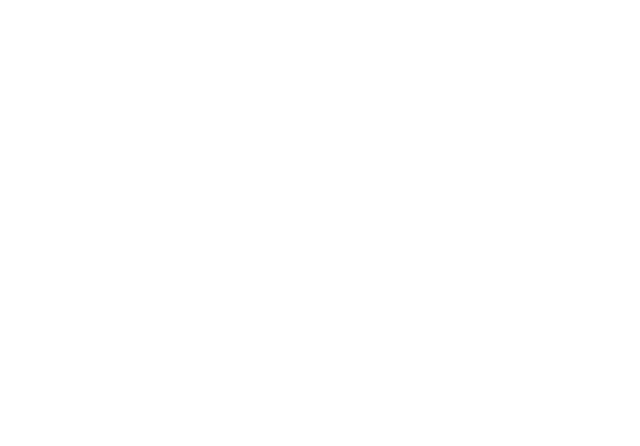
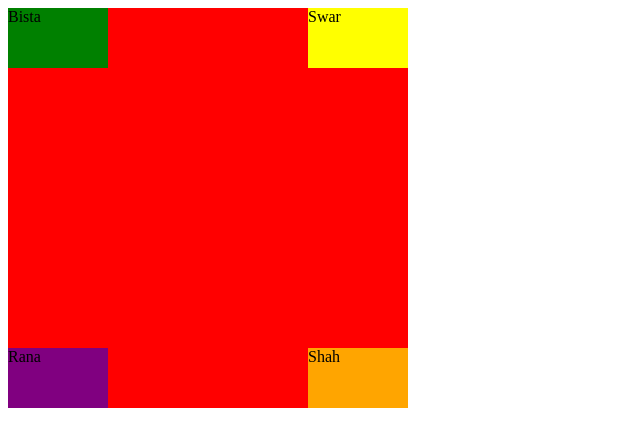
Before and after one commit to PrabeshPP/HTML-CSS, a plain HTML site: page CSS/index03.html in a window 1280 px wide. Shown: the whole page, without its empty margins (0-640 px from the left). Drawn offline with Linux system fonts and the light colour scheme.

Commit message:
property,z-index,position

```diff
--- a/CSS/index03.html
+++ b/CSS/index03.html
@@ -4,10 +4,17 @@
     <meta charset="UTF-8">
     <meta http-equiv="X-UA-Compatible" content="IE=edge">
     <meta name="viewport" content="width=device-width, initial-scale=1.0">
-    <link rel="stylesheet" type="text/css" href="">
+    <link rel="stylesheet" type="text/css" href="style1.css">
     <title>Document</title>
 </head>
 <body>
+    <div class="father">
+        <div class="child1">Bista</div>
+        <div class="child2">Swar</div>
+        <div class="child3">Shah</div>
+        <div class="child4">Rana</div>
+
+    </div>
 
 </body>
 </html>
--- a/CSS/style1.css
+++ b/CSS/style1.css
@@ -0,0 +1,37 @@
+.father{
+    width: 400px;
+    height: 400px;
+    background-color: red;
+    position: relative;
+}
+.child1{
+    width: 100px;
+    height: 60px;
+    background-color: green;
+    position: absolute;
+    left:0;
+
+}
+.child2{
+    width: 100px;
+    height: 60px;
+    background-color: yellow;
+    position: absolute;
+    right: 0;
+    z-index: 10;
+}
+.child3{
+    width: 100px;
+    height: 60px;
+    background-color: orange;
+    position: absolute;
+    bottom:0 ;
+    right: 0;
+}
+.child4{
+    width: 100px;
+    height: 60px;
+    background-color: purple;
+    position: absolute;
+    bottom: 0;
+}
```
